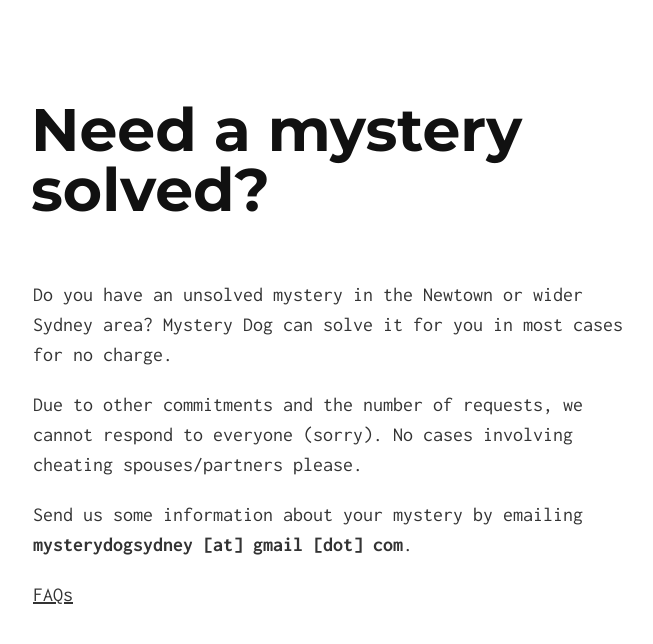
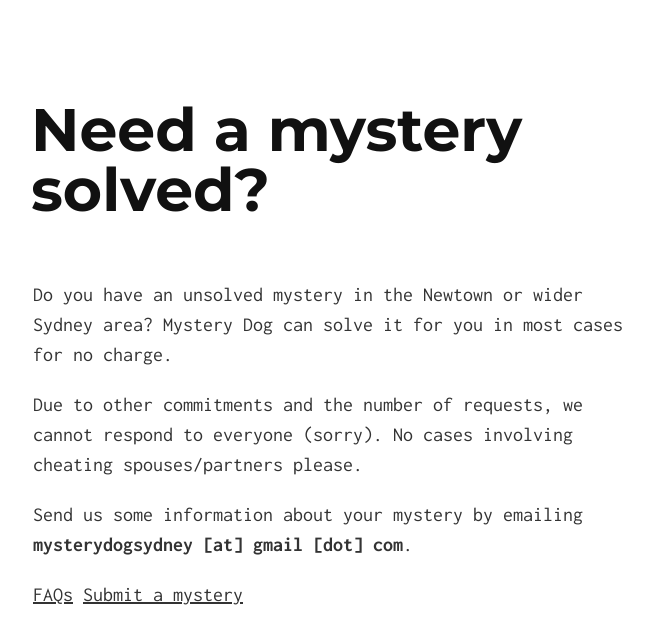
Before and after one commit to tomjoyner/shopping_cart, a Jekyll site: the page built from index.md, in a window 1280 px wide. Shown: the top 644 px of the page, without its empty margins (307-960 px from the left). Built offline with Jekyll 4.4.1, drawn with Linux system fonts in a browser that asks for light colours; our own code applies the rules of GitHub Pages for plain Markdown files.

Commit message:
Update index.md

```diff
--- a/index.md
+++ b/index.md
@@ -4,4 +4,4 @@ Due to other commitments and the number of requests, we cannot respond to everyo
 
 Send us some information about your mystery by emailing **mysterydogsydney [at] gmail [dot] com**.
 
-[FAQs](/path/to/faqs.html)
+[FAQs](/path/to/faqs.html)  [Submit a mystery](/path/to/contact.html)
```
